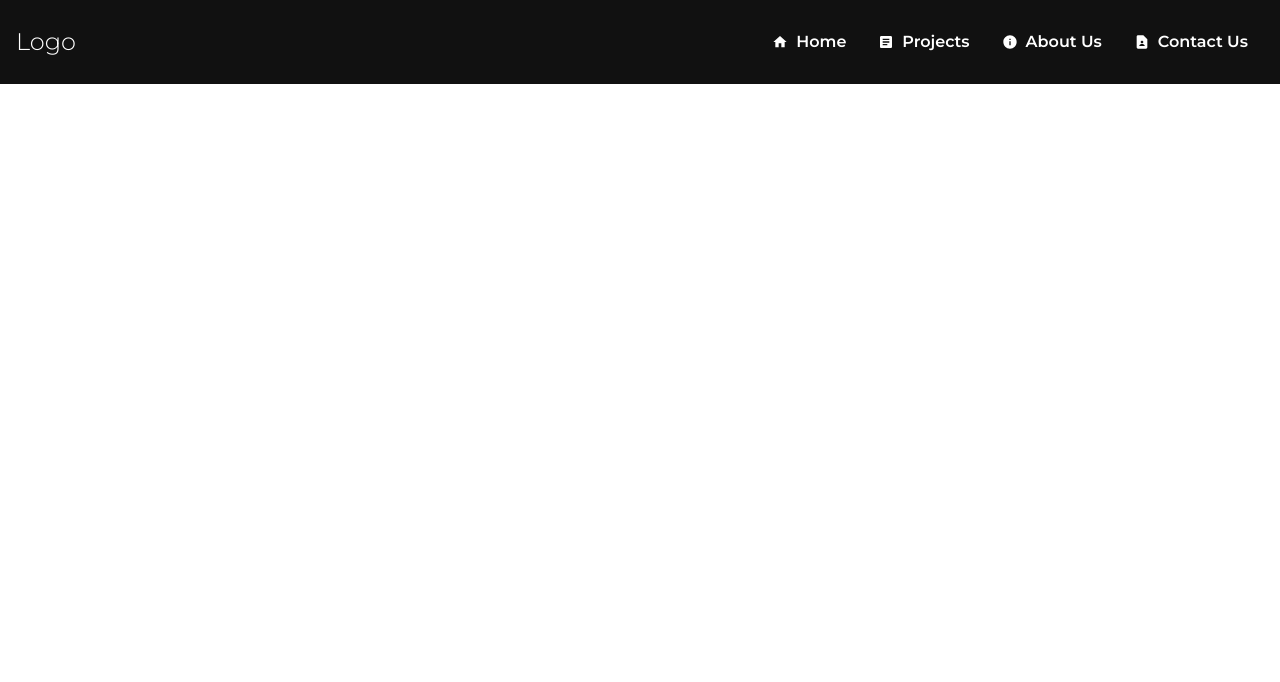
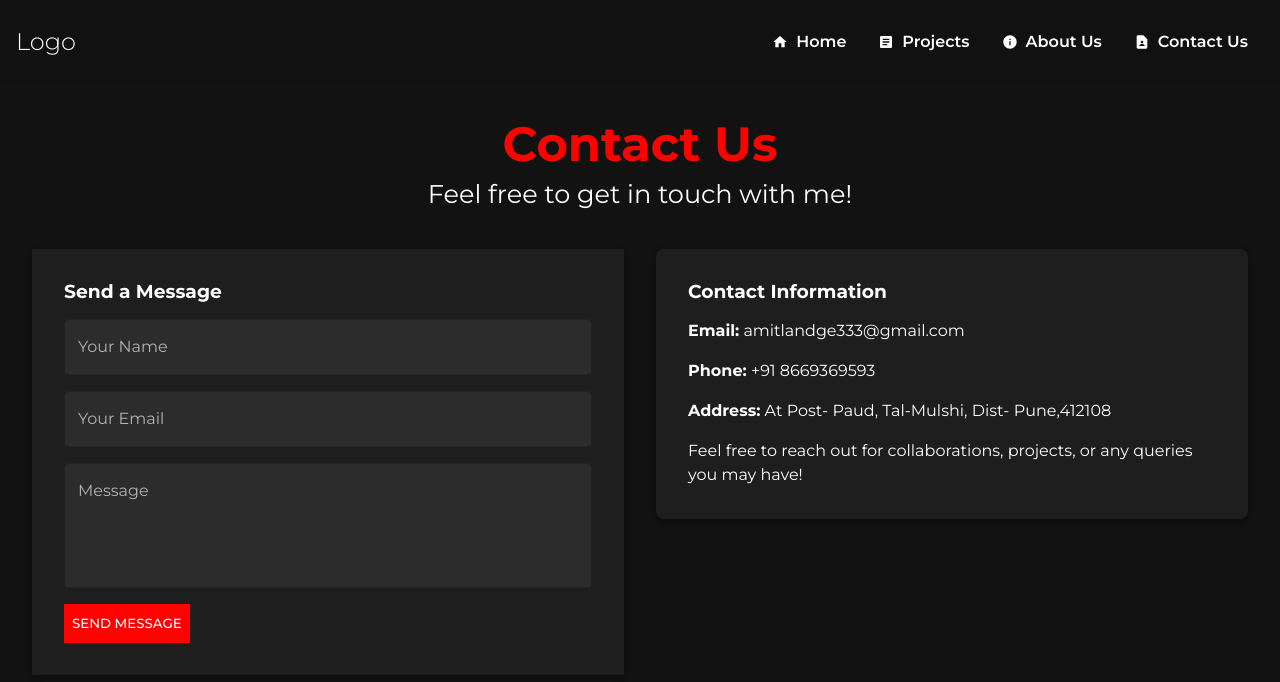
Before and after one commit to amitlandge/Portfolio-Frontend, a React (Vite) app: page /contact in a window 1280 px wide. Shown: the top 682 px of the page. Built offline with nearby package versions, Linux system fonts and the light colour scheme.

Commit message:
Add Contact Page

```diff
--- a/src/App.jsx
+++ b/src/App.jsx
@@ -3,6 +3,7 @@ import "./App.css";
 import Navbar from "./Components/Navbar";
 import Home from "./Pages/Home";
 import About from "./Pages/About";
+import Contact from "./Pages/Contact";
 
 function App() {
   return (
@@ -14,6 +15,7 @@ function App() {
         <Routes>
           <Route path="/" element={<Home />} />
           <Route path="/about" element={<About />} />
+          <Route path="/contact" element={<Contact />} />
         </Routes>
       </main>
     </>
--- a/src/Components/Navbar.jsx
+++ b/src/Components/Navbar.jsx
@@ -26,11 +26,15 @@ const Navbar = () => {
       >
         <MenuItem>
           <Home />
-          <Link style={{ ...fontWeight }}>Home</Link>
+          <Link style={{ ...fontWeight }} to={"/"}>
+            Home
+          </Link>
         </MenuItem>
         <MenuItem>
           <Article />
-          <Link style={{ ...fontWeight }}>Projects</Link>
+          <Link style={{ ...fontWeight }} to={"/projects"}>
+            Projects
+          </Link>
         </MenuItem>
         <MenuItem>
           <Info />
@@ -40,7 +44,9 @@ const Navbar = () => {
         </MenuItem>
         <MenuItem>
           <ContactPage />
-          <Link style={{ ...fontWeight }}>Contact Us</Link>
+          <Link style={{ ...fontWeight }} to={"/contact"}>
+            Contact Us
+          </Link>
         </MenuItem>
       </MenuList>
     </Box>
--- /dev/null
+++ b/src/Pages/Contact.jsx
@@ -0,0 +1,129 @@
+import { Box, Grid, Typography, TextField, Button, Paper } from "@mui/material";
+import CustomButton1 from "../UI/CustomButton1";
+
+const Contact = () => {
+  return (
+    <Box
+      sx={{
+        padding: "2rem",
+        backgroundColor: "#121212",
+        color: "#ffffff",
+        minHeight: "100vh",
+      }}
+    >
+      {/* Header Section */}
+      <Box sx={{ textAlign: "center", marginBottom: "2rem" }}>
+        <Typography
+          variant="h3"
+          sx={{ color: "rgb(255,2,0)", fontWeight: "bold", fontSize: "3rem" }}
+        >
+          Contact Us
+        </Typography>
+        <Typography variant="subtitle1" fontSize={"1.6rem"}>
+          Feel free to get in touch with me!
+        </Typography>
+      </Box>
+
+      {/* Grid Section */}
+      <Grid container spacing={4}>
+        {/* Contact Form */}
+        <Grid item xs={12} md={6}>
+          <Paper
+            elevation={3}
+            sx={{
+              padding: "2rem",
+              backgroundColor: "#1e1e1e",
+              borderRadius: "0px",
+            }}
+          >
+            <Typography
+              variant="h3"
+              sx={{ fontWeight: "bold", marginBottom: "1rem", color: "white" }}
+            >
+              Send a Message
+            </Typography>
+            <form>
+              <TextField
+                fullWidth
+                label="Your Name"
+                variant="outlined"
+                sx={{
+                  marginBottom: "1rem",
+                  "& .MuiOutlinedInput-root": {
+                    backgroundColor: "#2c2c2c",
+                    color: "#ffffff",
+                  },
+                  "& .MuiInputLabel-root": { color: "#b3b3b3" },
+                }}
+              />
+              <TextField
+                fullWidth
+                label="Your Email"
+                variant="outlined"
+                sx={{
+                  marginBottom: "1rem",
+                  "& .MuiOutlinedInput-root": {
+                    backgroundColor: "#2c2c2c",
+                    color: "#ffffff",
+                  },
+                  "& .MuiInputLabel-root": { color: "#b3b3b3" },
+                }}
+              />
+              <TextField
+                fullWidth
+                label="Message"
+                variant="outlined"
+                multiline
+                rows={4}
+                sx={{
+                  marginBottom: "1rem",
+                  "& .MuiOutlinedInput-root": {
+                    backgroundColor: "#2c2c2c",
+                    color: "#ffffff",
+                  },
+                  "& .MuiInputLabel-root": { color: "#b3b3b3" },
+                }}
+              />
+              <CustomButton1 title={"Send Message"} />
+            </form>
+          </Paper>
+        </Grid>
+
+        {/* Contact Details */}
+        <Grid item xs={12} md={6}>
+          <Paper
+            elevation={3}
+            sx={{
+              padding: "2rem",
+              backgroundColor: "#1e1e1e",
+              borderRadius: "8px",
+            }}
+          >
+            <Typography
+              variant="h3"
+              sx={{ fontWeight: "bold", marginBottom: "1rem", color: "white" }}
+            >
+              Contact Information
+            </Typography>
+            <Typography variant="body1" sx={{ marginBottom: "1rem" }}>
+              <strong>Email:</strong> amitlandge333@gmail.com
+            </Typography>
+            <Typography variant="body1" sx={{ marginBottom: "1rem" }}>
+              <strong>Phone:</strong> +91 8669369593
+            </Typography>
+            <Typography variant="body1" sx={{ marginBottom: "1rem" }}>
+              <strong>Address:</strong> At Post- Paud, Tal-Mulshi, Dist-
+              Pune,412108
+            </Typography>
+            <Typography variant="body1">
+              Feel free to reach out for collaborations, projects, or any
+              queries you may have!
+            </Typography>
+          </Paper>
+        </Grid>
+      </Grid>
+    </Box>
+  );
+};
+
+export default Contact;
```
